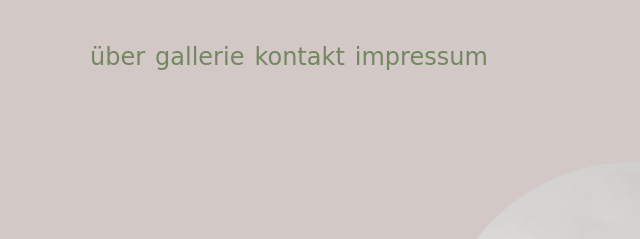
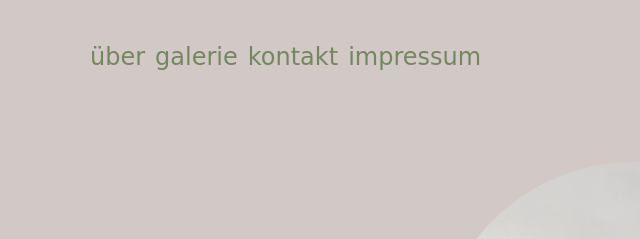
Before and after one commit to ZenVega/strick-dagegen, a website: page index.html in a window 1280 px wide. Shown: the top 239 px of the page, 6-646 px from the left. Drawn offline with Linux system fonts and the light colour scheme; a web font is replaced by a local one.

Commit message:
gallerie to galerie

```diff
--- a/assets/data/langPack.js
+++ b/assets/data/langPack.js
@@ -21,7 +21,7 @@ const langPack = {
     "about": "Ich war ungefähr 6 Jahre alt, als ich meinen ersten Puppenschal strickte. Es dauerte gefühlt eine Ewigkeit. Damit es schneller geht, versuchte ich den Schal nach jeder neuen Reihe in die Länge zu ziehen, aber er zog sich wieder zusammen...<br><br>Wer hätte damals gedacht, welche Faszination und Leidenschaft für Maschen und Nadeln mich später mitreißen wird. Ich liebe es, mit Wolle zu experimentieren, eigene Objekte zu kreieren. Die Stadt Berlin gibt meiner Fantasie und meinem Humor laufend neues \"Futter\", ein kleines Skizzenbuch für neue Ideen ist mein treuer Begleiter.<br><br> Ich bin offen für individuelle Anfertigungen und habe damit bereits einige Erfahrungen gesammelt, insbesondere im Bereich Therapie mit Kindern. Du kannst gerne Kontakt zu mir aufnehmen.",
     "buttons":{
       "about":"über",
-      "galery":"gallerie",
+      "galery":"galerie",
       "contact":"kontakt",
       "impressum":"impressum"
     },
--- a/index.html
+++ b/index.html
@@ -25,7 +25,7 @@
 
             <nav>
               <a id="about-btn" href="#about">über</a>
-              <a id="gallery-btn" href="#gallery">gallerie</a>
+              <a id="gallery-btn" href="#gallery">galerie</a>
               <a id="contact-btn" href="#contact">kontakt</a>
               <a id="impressum-btn" href="#impressum">impressum</a>
             </nav>
```
